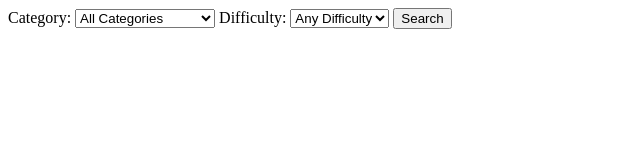
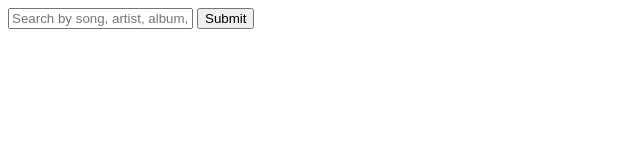
Before and after one commit to briane0717/SBA-308A, a plain HTML site: page index.html in a window 1280 px wide. Shown: the whole page, without its empty margins (0-640 px from the left). Drawn offline with Linux system fonts and the light colour scheme.

Commit message:
added js modules and basic html

```diff
--- /dev/null
+++ b/app.js
@@ -0,0 +1 @@
+let clientId = "e7d00189570f4aa0bd422f76949467b1";
--- a/index.html
+++ b/index.html
@@ -1,26 +1,18 @@
-<div>
-  <label for="category">Category:</label>
-  <select id="category">
-    <option value="">All Categories</option>
-    <option value="9">General Knowledge</option>
-    <option value="18">Science</option>
-    <option value="22">Geography</option>
-    <!-- Add more categories as needed -->
-  </select>
-
-  <label for="difficulty">Difficulty:</label>
-  <select id="difficulty">
-    <option value="">Any Difficulty</option>
-    <option value="easy">Easy</option>
-    <option value="medium">Medium</option>
-    <option value="hard">Hard</option>
-  </select>
-
-  <button id="search-btn">Search</button>
-</div>
-
-<div id="question-container"></div>
-<div id="answers-container"></div>
-<div id="score"></div>
-<div id="feedback"></div>
-<button id="next-btn" style="display: none">Next Question</button>
+<!DOCTYPE html>
+<html lang="en">
+  <head>
+    <meta charset="UTF-8" />
+    <meta name="viewport" content="width=device-width, initial-scale=1.0" />
+    <title>Document</title>
+  </head>
+  <body>
+    <input
+      id="searchBar"
+      type="text"
+      placeholder="Search by song, artist, album, genre"
+    />
+    <button id="submitBtn" type="submit">Submit</button>
+    <div id="resultsContainer"></div>
+    <script src="api.js"></script>
+  </body>
+</html>
```
Also changed, not shown: api.js (added), display.js (added), game.js (deleted), search.js (added), styles.js (deleted).
